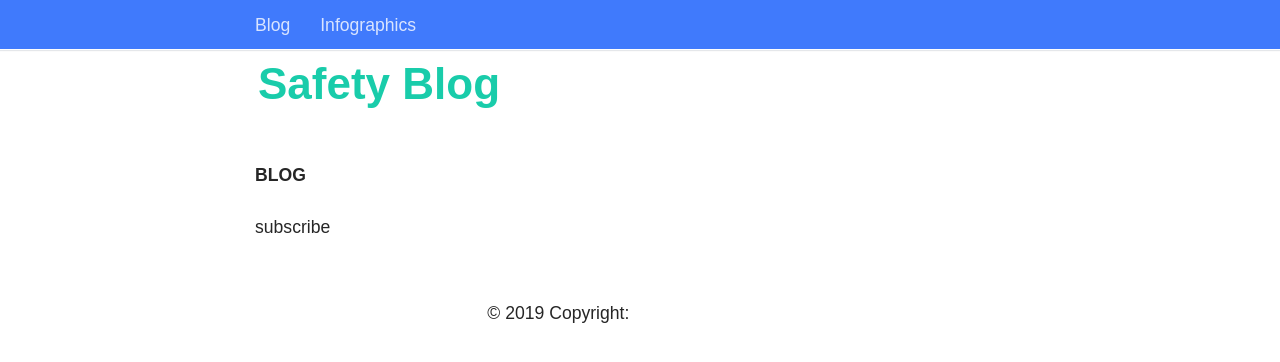
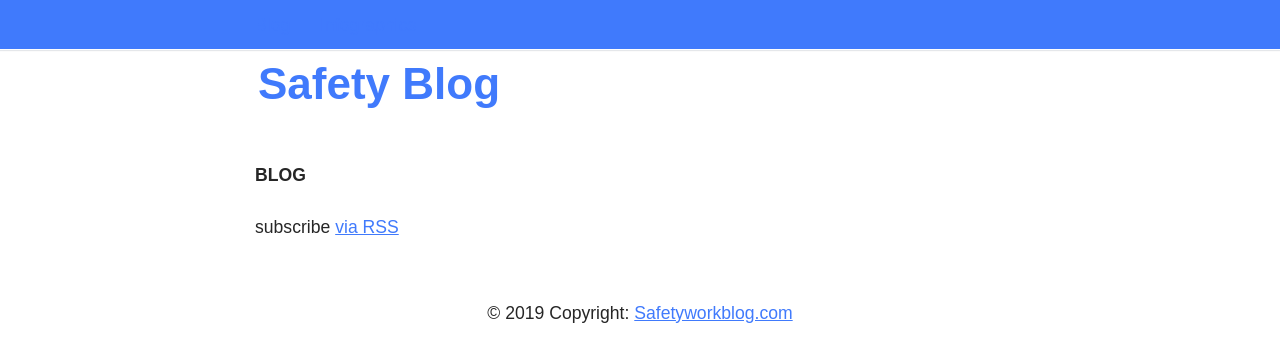
Before and after one commit to Flaaim/safe, a Jekyll site: the page built from index.html, in a window 1280 px wide. Shown: the top 362 px of the page. Built offline with Jekyll 4.4.1, drawn with Linux system fonts in a browser that asks for light colours; some web fonts are replaced.

Commit message:
Update base.scss

```diff
--- a/_sass/base.scss
+++ b/_sass/base.scss
@@ -1,8 +1,8 @@
 $content-width: 800px;
-$main: #19ccaa;
+$main: #407afc;
 $font-style: 'Muli', sans-serif;
 $font-color: #262626;
-$link-color: rgba(255,255,255,.8);
+$link-color: #407afc;
 $link-hover-color: $main;
 $heading-font: 'Muli', sans-serif;
 $heading-font-color: #407afc;
```
